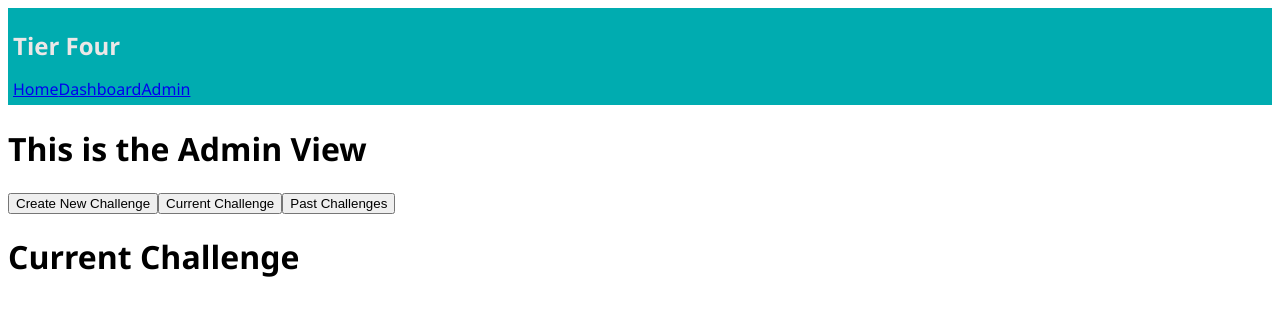
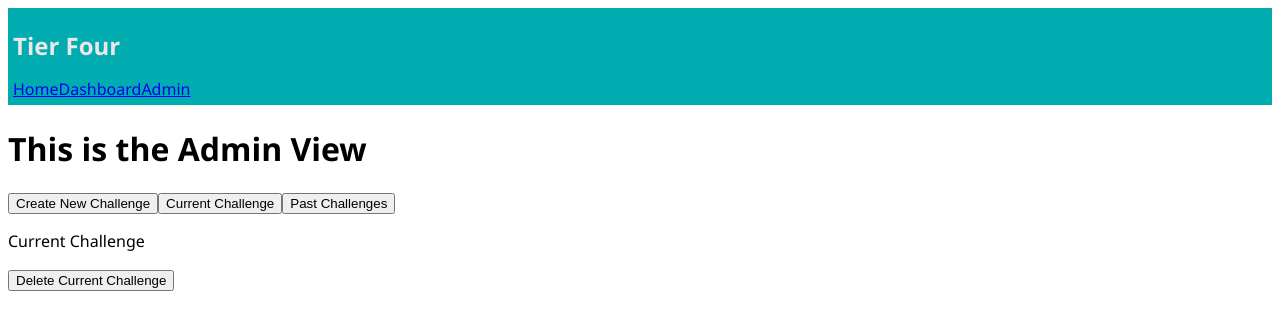
Before and after one commit to matthewbeyl/Tier4, a React (Create React App) app: page /#/admin in a window 1280 px wide. Shown: the top 330 px of the page. Built offline with nearby package versions, Linux system fonts and the light colour scheme; no server answers.

Commit message:
add button element to admin-current challenge view

```diff
--- a/src/components/AdminView/AdminView.js
+++ b/src/components/AdminView/AdminView.js
@@ -30,11 +30,9 @@ class AdminView extends Component {
                 displayPastChallenges: false
             })
         }
-        console.log('show current challenge');
         this.setState({
             displayCurrentChallenge: !this.state.displayCurrentChallenge,
         })
-        console.log(this.state.displayCurrentChallenge);
     }
 
     displayPastChallenges = () => {
@@ -43,11 +41,9 @@ class AdminView extends Component {
                 displayCurrentChallenge: false
             })
         }
-        console.log('show past challenges');
         this.setState({
             displayPastChallenges: !this.state.displayPastChallenges,
         })
-        console.log(this.state.displayPastChallenges);
     }
 
     toggleCreateNewChallengePopupForm = () => {
--- a/src/components/CurrentChallenge/CurrentChallenge.js
+++ b/src/components/CurrentChallenge/CurrentChallenge.js
@@ -8,7 +8,10 @@ const mapStateToProps = state => ({
 class CurrentChallenge extends Component {
     render(){
         return (
-            <h1>Current Challenge</h1>
+            <div>
+                <p>Current Challenge</p>
+                <button>Delete Current Challenge</button>
+            </div>
         )
     }
 }
```
